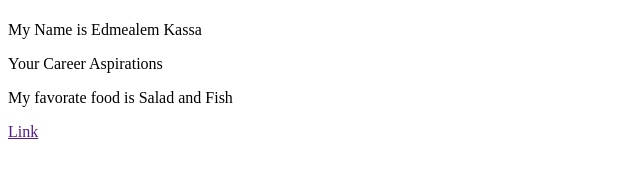
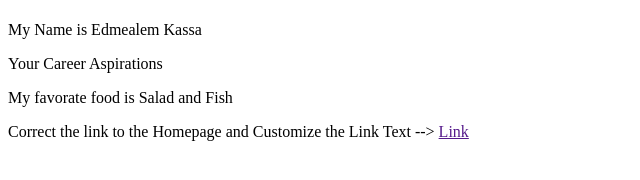
Before and after one commit to bubush-Aklilu/Edmealem, a plain HTML site: page about.html in a window 1280 px wide. Shown: the whole page, without its empty margins (0-640 px from the left). Drawn offline with Linux system fonts and the light colour scheme.

Commit message:
Update about.html

```diff
--- a/about.html
+++ b/about.html
@@ -13,7 +13,7 @@
     <p>My Name is Edmealem Kassa </p>
     <p>Your Career Aspirations</p>
     <p>My favorate food is Salad and Fish </p>
-    <!-- Correct the link to the Homepage and Customize the Link Text -->
+    Correct the link to the Homepage and Customize the Link Text -->
     <a href="">Link</a>
 </body>
 </html>
```
